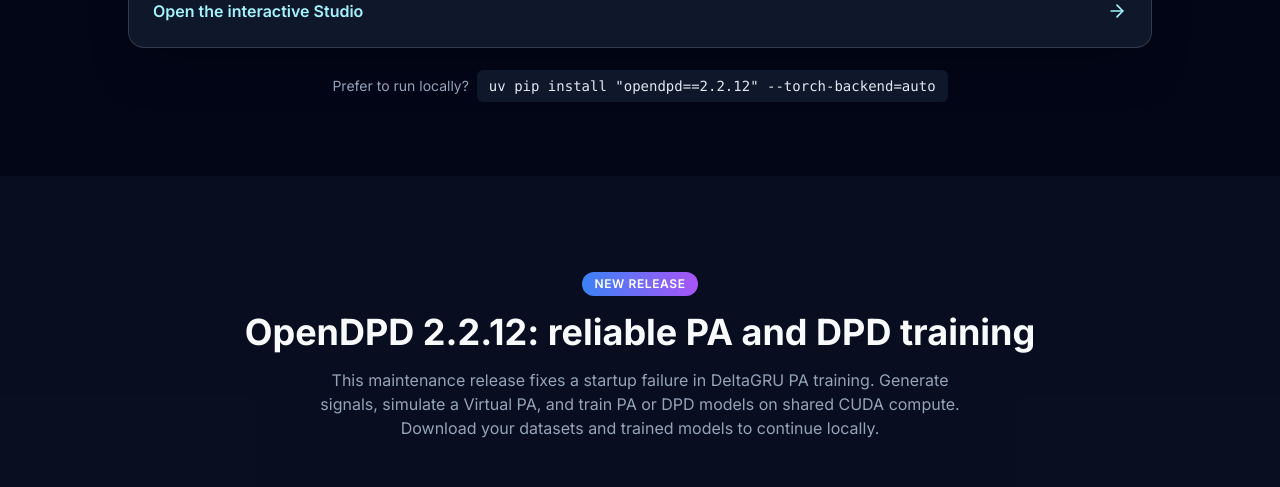
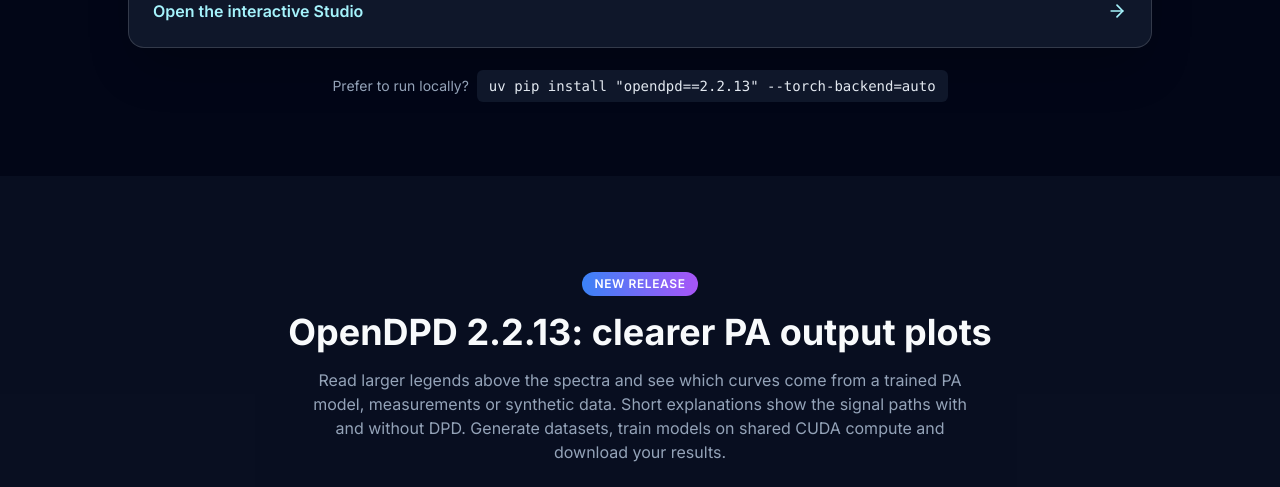
Before and after one commit to lab-emi/opendpd-site, a React (Vite) app: page / in a window 1280 px wide. Shown: the part 2147-2634 px from the top of the page. Built offline with nearby package versions, Linux system fonts and the light colour scheme.

Commit message:
Publish Studio 2.2.13 spectrum readability update (#11)

```diff
--- a/src/App.jsx
+++ b/src/App.jsx
@@ -44,7 +44,7 @@
             animate={{ opacity: 1, y: 0 }}
             transition={{ duration: 0.5 }}
           >
-            <p className="mb-5 text-sm font-semibold tracking-wide text-cyan-300">OpenDPD 2.2.12 · Available in your browser</p>
+            <p className="mb-5 text-sm font-semibold tracking-wide text-cyan-300">OpenDPD 2.2.13 · Available in your browser</p>
             <img src={`${import.meta.env.BASE_URL}opendpd-studio-logo-inverse.svg`} alt="OpenDPD Studio" className="mx-auto mb-8 w-full max-w-lg" />
             <h1 className="text-4xl md:text-6xl font-bold mb-6 tracking-tight">
               Train a digital predistorter.<br />
@@ -83,12 +83,12 @@
               <img src={`${import.meta.env.BASE_URL}studio-signal-generator.png`} alt="OpenDPD Studio preset matrices — compare bandwidth, QAM and channel count" className="w-full rounded-xl" />
               <span className="flex items-center justify-between px-4 py-4 font-semibold text-cyan-200">Open the interactive Studio <ArrowRight size={20} /></span>
             </a>
-            <p className="mt-7 text-sm text-slate-400">Prefer to run locally? <code className="ml-1 rounded-md bg-slate-900 px-3 py-2 text-slate-200">uv pip install "opendpd==2.2.12" --torch-backend=auto</code></p>
+            <p className="mt-7 text-sm text-slate-400">Prefer to run locally? <code className="ml-1 rounded-md bg-slate-900 px-3 py-2 text-slate-200">uv pip install "opendpd==2.2.13" --torch-backend=auto</code></p>
           </Motion.div>
         </div>
       </section>
 
-      {/* OpenDPD 2.2.12 */}
+      {/* OpenDPD 2.2.13 */}
       <section id="whats-new" className="py-24 px-6 bg-slate-900/50">
         <div className="container mx-auto max-w-6xl">
           <Motion.div
@@ -100,11 +100,11 @@
             <div className="flex items-center justify-center gap-3 mb-4">
               <span className="text-xs font-semibold tracking-wider uppercase bg-gradient-to-r from-blue-500 to-purple-500 text-white px-3 py-1 rounded-full">New Release</span>
             </div>
-            <h2 className="text-3xl md:text-4xl font-bold mb-4 text-center">OpenDPD 2.2.12: reliable PA and DPD training</h2>
+            <h2 className="text-3xl md:text-4xl font-bold mb-4 text-center">OpenDPD 2.2.13: clearer PA output plots</h2>
             <p className="text-slate-400 text-center mb-12 max-w-2xl mx-auto">
-              This maintenance release fixes a startup failure in DeltaGRU PA training.
-              Generate signals, simulate a Virtual PA, and train PA or DPD models on shared CUDA compute.
-              Download your datasets and trained models to continue locally.
+              Read larger legends above the spectra and see which curves come from a trained PA model,
+              measurements or synthetic data. Short explanations show the signal paths with and without DPD.
+              Generate datasets, train models on shared CUDA compute and download your results.
             </p>
           </Motion.div>
 
```
